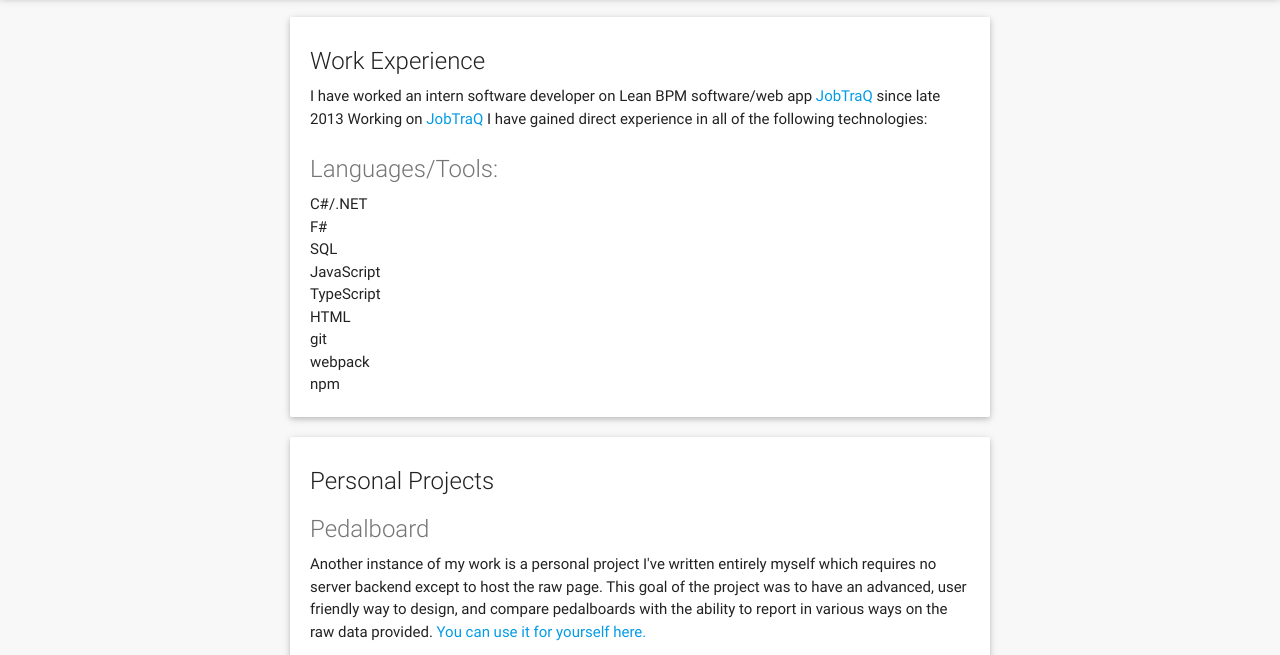
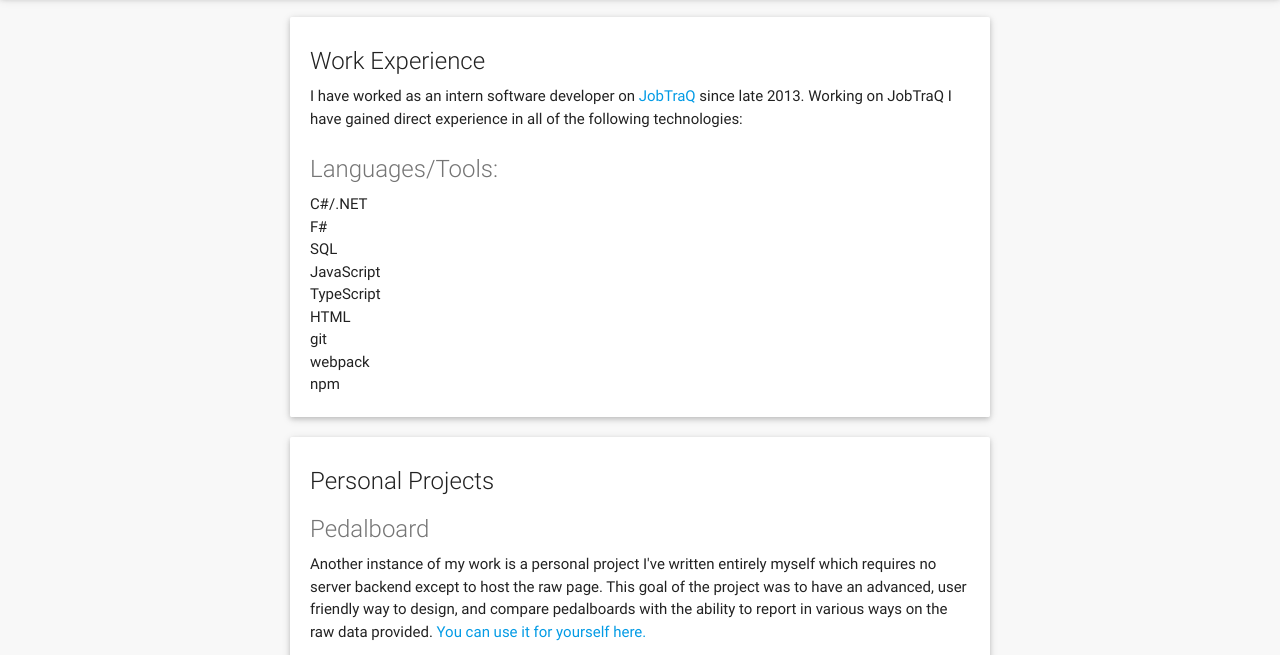
Before and after one commit to JakeThurman/jakethurman.github.io, a plain HTML site: page index.html in a window 1280 px wide. Shown: the part 67-722 px from the top of the page. Drawn offline with Linux system fonts and the light colour scheme.

Commit message:
Fix a typo

```diff
--- a/index.html
+++ b/index.html
@@ -16,8 +16,8 @@
 			<div class="card-content" id="jobtraq">
 				<span class="card-title grey-text text-darken-4">Work Experience</span>
 				<p>
-					I have worked an intern software developer on Lean BPM software/web app <a href="http://www.jobtraq.com/">JobTraQ</a> since late 2013
-					Working on <a href="http://www.jobtraq.com/">JobTraQ</a> I have gained direct experience in all of the following technologies:
+					I have worked as an intern software developer on <a href="http://www.jobtraq.com/">JobTraQ</a> since late 2013.
+					Working on JobTraQ I have gained direct experience in all of the following technologies:
 				</p>
 				<span class="card-title grey-text text-darken-1">Languages/Tools:</span>
 				<ul>
```
